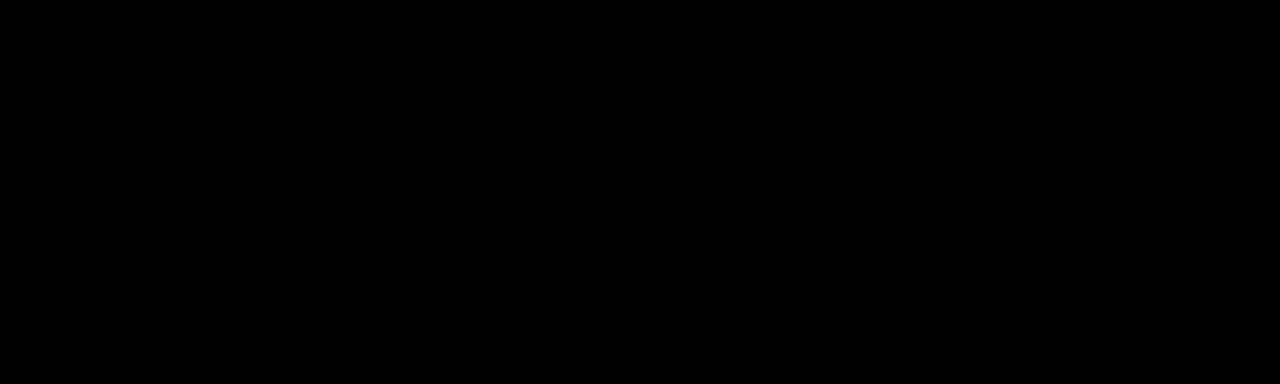
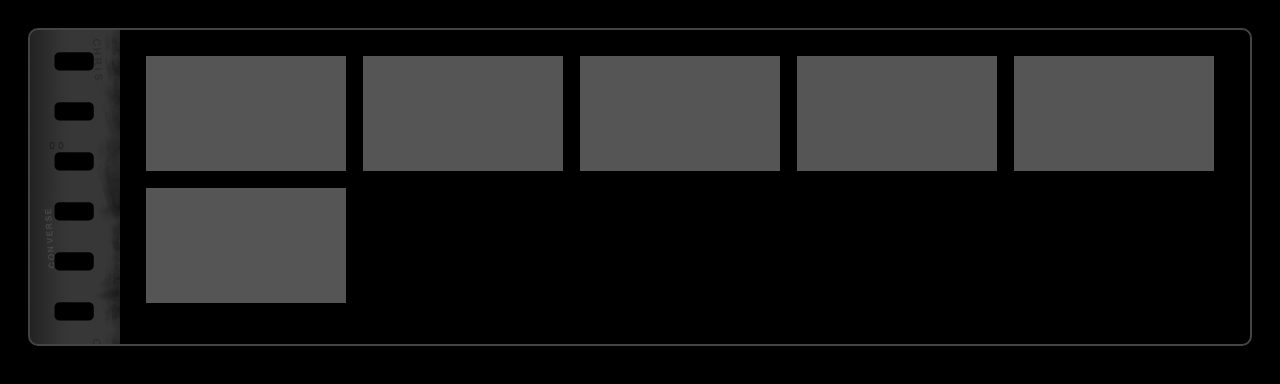
Before and after one commit to anthonygaona/HTML5-Video-Gallery-with-jQuery, a plain HTML site: page index.html in a window 1280 px wide. Drawn offline with Linux system fonts and the light colour scheme.

Commit message:
added html content for video links

```diff
--- a/index.html
+++ b/index.html
@@ -17,5 +17,17 @@
 </head>
 <body>
 
+    <div class="video_gallery_container">
+        <a class="videoLink" videowidth="800" videoheight="450" videofile="cycling_large"  videocaption="Caption for cycling_large goes here" ></a>
+        <a class="videoLink" videowidth="640" videoheight="360" videofile="ocean_medium" videocaption="Caption for ocean_medium goes here" ></a>
+        <a class="videoLink" videowidth="400" videoheight="250" videofile="winecountry_part1" videocaption="Caption for winecountry_part1 goes here"></a>
+        <a class="videoLink" videowidth="640" videoheight="402"  videofile="winecountry_part2" videocaption="Caption for winecountry_part2 goes here"></a>
+        <a class="videoLink" videowidth="860" videoheight="540" videofile="winecountry_part3" videocaption="Caption for winecountry_part3 goes here"></a>
+        <a class="videoLink" videowidth="300" videoheight="168" videofile="cycling_small"  videocaption="Caption for cycling_small goes here" ></a>
+
+        <div class="clear_both"></div>
+    </div>
+
+
 </body>
 </html>
```
